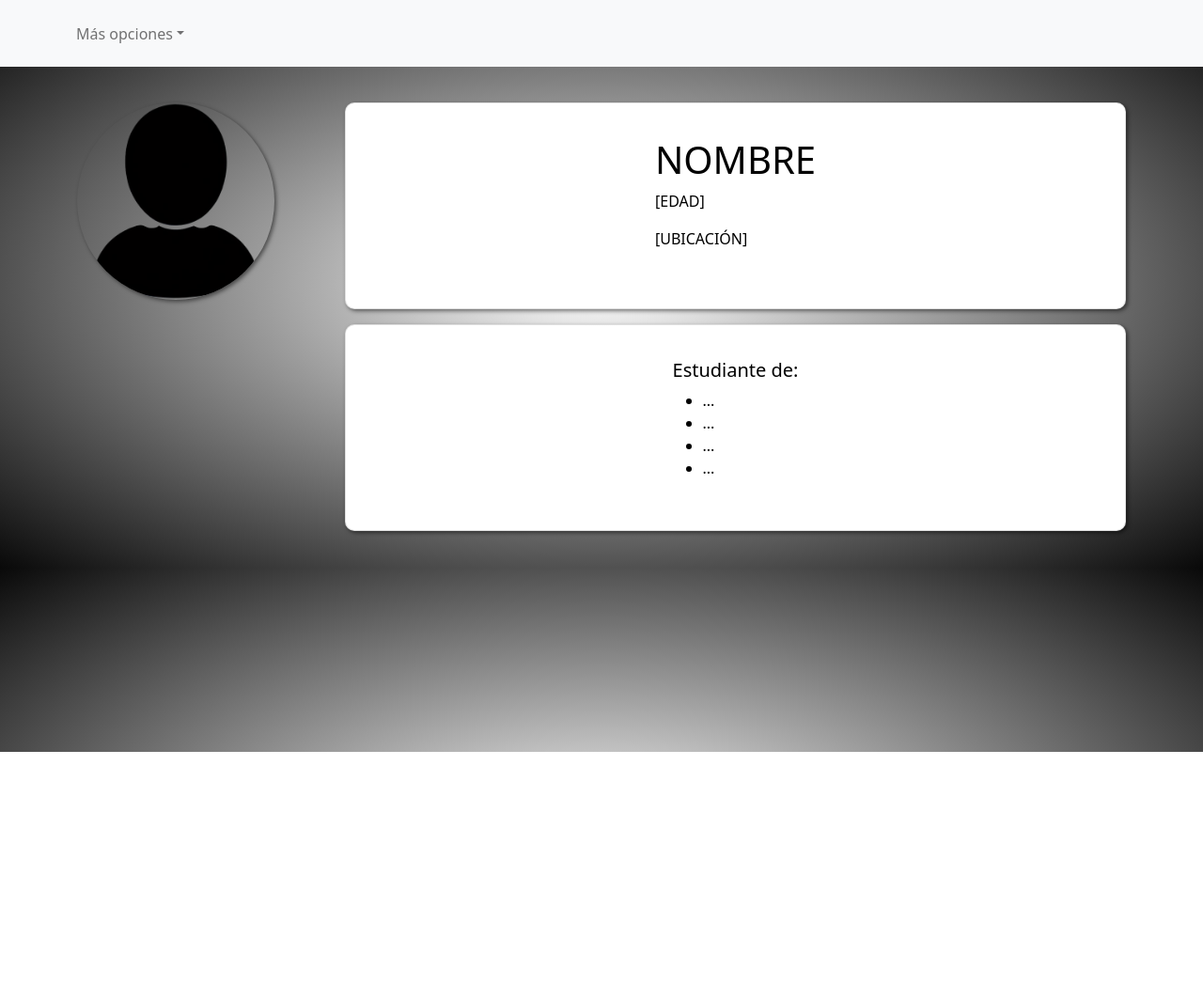
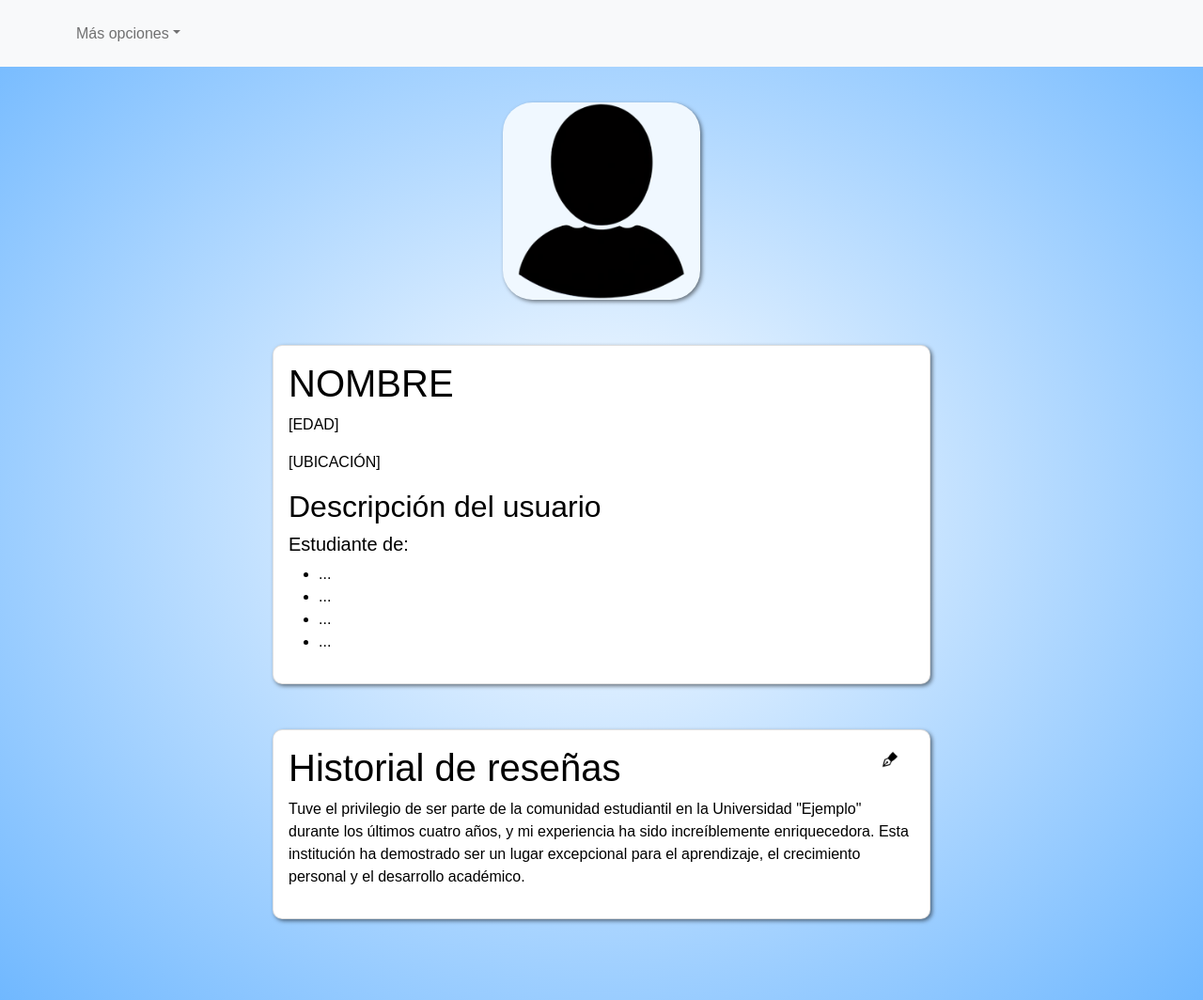
Before and after one commit to tlp-MRRM/proyecto-1, a plain HTML site: page profile/student/student.html in a window 1280 px wide. Shown: the whole page at 94% size. Before the commit the page ends 800 px from the top, so only its background shows below. Drawn offline with nearby package versions, Linux system fonts and the light colour scheme; files whose address does not match are found by name.

Commit message:
Se añadió más elementos a los perfiles

```diff
--- a/profile/student/student.css
+++ b/profile/student/student.css
@@ -1,6 +1,11 @@
+@import url(https://fonts.googleapis.com/css?family=Alegreya+Sans:300);
+
+
 body {
   color: rgb(255, 255, 255);
-  background: radial-gradient(rgb(255, 255, 255), #090909);
+  background: radial-gradient(rgb(255, 255, 255), rgb(112, 184, 255));
+  font-family: 'Alegreya Sans', sans-serif;
+
 }
 
 main {
@@ -12,16 +17,28 @@ main {
   padding-bottom: 3%;
 }
 
+.info {
+  display: flex;
+  flex-direction: column;
+  align-items: center;
+
+}
+
+.perfil {
+width: 210px;
+}
+
 
 .card  {
   display: flex;
   justify-content: center;
   align-items: center;
-  padding-top: 20px;
+  flex-direction: row;
   border-radius: 10px;
   box-shadow: 2px 2px 4px rgba(0, 0, 0, 0.5);
-  height: 220px;
+  width: 700px;
 }
+
 
 
 h1, h2, h3, h4, h5, p, ul, li {
@@ -29,7 +46,8 @@ h1, h2, h3, h4, h5, p, ul, li {
 }
 
 img {
-  border-radius: 50%;
+  background-color: aliceblue;
+  border-radius: 15%;
   box-shadow: 2px 2px 4px rgba(0, 0, 0, 0.5);
 }
 
@@ -45,3 +63,23 @@ img {
  transform: scale(1.2);
   background-image: url(logo_hover.png);
 }
+
+.config {
+  display: flex;
+  flex-direction: row;
+  justify-content: space-between;
+
+}
+
+.editar {
+  background-image: url(98f42fc6b05a.png);
+  width: 20px;
+  height: 20px;
+  background-size: cover;
+  transition: 0.1s ease-in-out;
+}
+
+.editar:hover {
+  transform: scale(1.2);
+  background-image: url(98f42fc6b05a.png);
+}
--- a/profile/student/student.html
+++ b/profile/student/student.html
@@ -54,21 +54,22 @@
 
   <main>
     <div class="container">
-      <div class="row">
-        <div class="col-lg-3">
+
+      <div class="col-lg-12 info">
+
+        <div class="col-lg-3 mb-5 perfil">
           <img src="/home/img/profile_logo.png" width="210px" alt="Profile Picture">
         </div>
-        <div class="col-lg-9">
-          <div class="card">
+
+        <div class="card mb-5">
 
           <div class="card-body">
+
             <h1>NOMBRE</h1>
             <p>[EDAD]</p>
             <p>[UBICACIÓN]</p>
-            </div>
-          </div>
-          <div class="card mt-3">
-            <div class="card-body">
+
+            <h2>Descripción del usuario</h2>
             <h5 class="card-title">Estudiante de:</h5>
             <ul>
               <li>...</li>
@@ -77,9 +78,28 @@
               <li>...</li>
             </ul>
           </div>
+
         </div>
+        <div class="card mb-5">
+
+          <div class="card-body">
+            <div class="config">
+              <h1>Historial de reseñas</h1>
+              <a class="navbar-brand" href="/home/home.html">
+              <div class="editar"></div>
+              </a>
             </div>
+
+            <p>Tuve el privilegio de ser parte de la comunidad estudiantil en la Universidad "Ejemplo" durante los
+              últimos cuatro años, y mi experiencia ha sido increíblemente enriquecedora. Esta institución ha demostrado
+              ser un lugar excepcional para el aprendizaje, el crecimiento personal y el desarrollo académico.</p>
           </div>
+
+        </div>
+
+      </div>
+
+
     </div>
   </main>
 
```
Also changed, not shown: REGISTER/HTML/register.html (+3 -3 lines), profile/student/98f42fc6b05a.png (added). Lines whose indentation alone changed are shown as unchanged.
